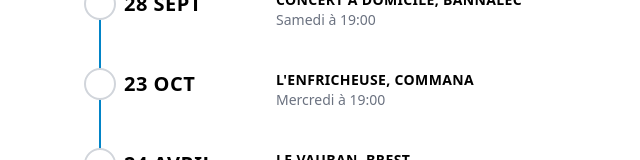
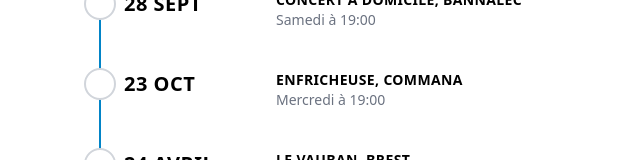
Before and after one commit to AlexandreKempf/en-tete-a-texte, a SvelteKit app: page /concerts in a window 1280 px wide. Shown: the part 1742-1902 px from the top of the page, without its empty margins (556-1196 px from the left). Built offline with nearby package versions, Linux system fonts and the light colour scheme.

Commit message:
Update concerts.js

```diff
--- a/src/routes/concerts.js
+++ b/src/routes/concerts.js
@@ -374,7 +374,7 @@ export const concerts = [
     },
     {
         date: new Date(2024, 9, 23, 19, 0),
-        place: 'l\'enfricheuse, Commana'
+        place: 'Enfricheuse, Commana'
     },
     {
         date: new Date(2025, 3, 24, 20, 0),
```
